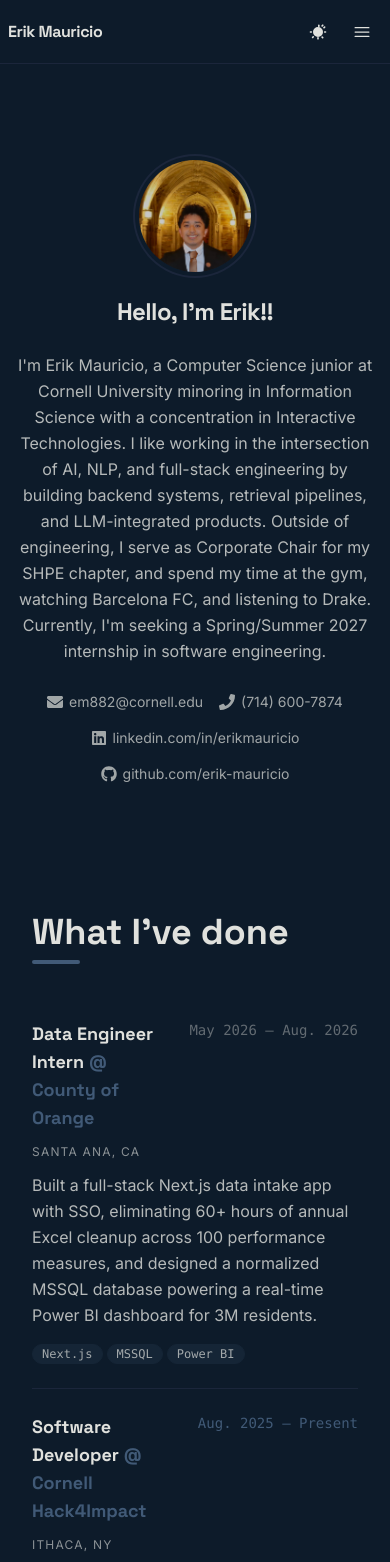
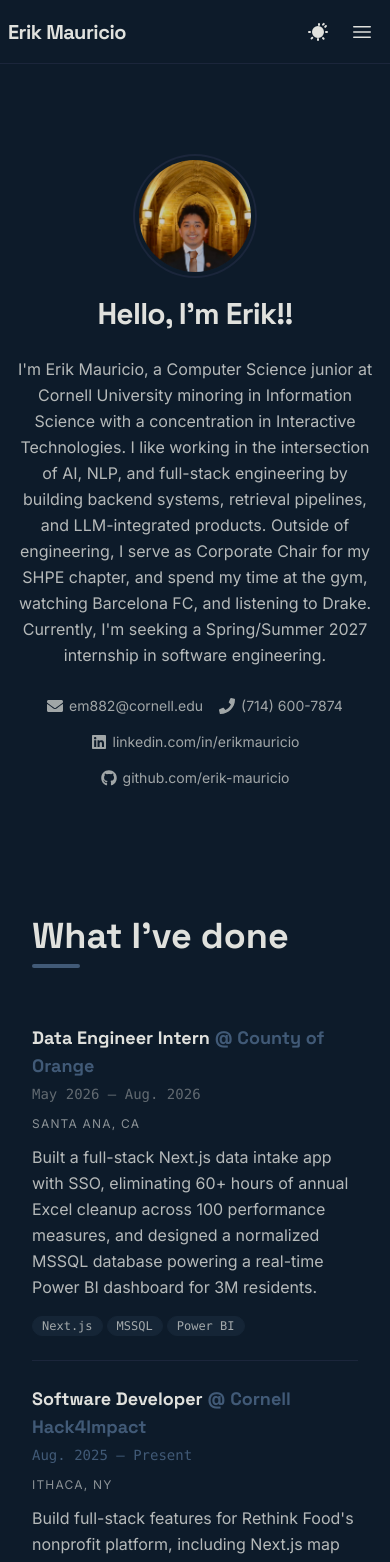
Before and after one commit to erik-mauricio/portfolio-website, a Next.js app: page / in a window 390 px wide. Shown: the top 1562 px of the page. Built offline with nearby package versions, Linux system fonts and the light colour scheme.

Commit message:
fixed accessibility issues

```diff
--- a/src/app/component-library/ExperienceInfo.tsx
+++ b/src/app/component-library/ExperienceInfo.tsx
@@ -21,7 +21,7 @@
 }: ExperienceInfoProps) {
   return (
     <div className="flex flex-col gap-3 py-6">
-      <div className="flex items-start justify-between gap-4">
+      <div className="flex flex-col items-start gap-1 sm:flex-row sm:items-start sm:justify-between sm:gap-4">
         <h3 className="font-display text-lg font-bold text-base-content">
           {title} <span className="font-semibold text-primary">@ {company}</span>
         </h3>
--- a/src/app/page.tsx
+++ b/src/app/page.tsx
@@ -215,7 +215,7 @@
 
       <div className="sticky top-0 z-50 md:hidden navbar bg-base-100 border-b border-base-300 transition-colors">
         <div className="navbar-start">
-          <span className="font-display text-base font-semibold tracking-tight text-base-content">
+          <span className="font-display text-xl font-semibold tracking-tight text-base-content">
             Erik Mauricio
           </span>
         </div>
@@ -228,14 +228,14 @@
               aria-label="Toggle theme"
             />
             <svg
-              className="swap-on size-5 fill-current"
+              className="swap-on size-6 fill-current"
               xmlns="http://www.w3.org/2000/svg"
               viewBox="0 0 24 24"
             >
               <path d="M5.64 17l-.71.71a1 1 0 101.41 1.41l.71-.71A1 1 0 005.64 17zM5 12a1 1 0 00-1-1H3a1 1 0 100 2h1a1 1 0 001-1zm8-9a1 1 0 00-1 1v1a1 1 0 102 0V4a1 1 0 00-1-1zm7.66 2.34a1 1 0 00-1.41 0l-.71.71a1 1 0 101.41 1.41l.71-.71a1 1 0 000-1.41zM17 5.64a1 1 0 00.71-.29l.71-.71a1 1 0 10-1.41-1.41l-.71.71A1 1 0 0017 5.64zM12 6a6 6 0 100 12 6 6 0 000-12zm9 5h-1a1 1 0 100 2h1a1 1 0 100-2zm-3.36 6.36a1 1 0 00-1.41 1.41l.71.71a1 1 0 001.41-1.41zM12 18a1 1 0 00-1 1v1a1 1 0 102 0v-1a1 1 0 00-1-1z" />
             </svg>
             <svg
-              className="swap-off size-5 fill-current"
+              className="swap-off size-6 fill-current"
               xmlns="http://www.w3.org/2000/svg"
               viewBox="0 0 24 24"
             >
@@ -254,7 +254,7 @@
                 viewBox="0 0 24 24"
                 strokeWidth="1.5"
                 stroke="currentColor"
-                className="size-5"
+                className="size-6"
               >
                 <path strokeLinecap="round" strokeLinejoin="round" d="M6 18 18 6M6 6l12 12" />
               </svg>
@@ -265,7 +265,7 @@
                 viewBox="0 0 24 24"
                 strokeWidth="1.5"
                 stroke="currentColor"
-                className="size-5"
+                className="size-6"
               >
                 <path
                   strokeLinecap="round"
@@ -307,7 +307,7 @@
               />
             </div>
           </div>
-          <h1 className="font-display text-2xl font-bold tracking-tight text-base-content sm:text-3xl">
+          <h1 className="font-display text-3xl font-bold tracking-tight text-base-content sm:text-4xl">
             Hello, I&apos;m Erik!!
           </h1>
           <p className="text-base leading-relaxed text-base-content/80 sm:text-lg">
```
